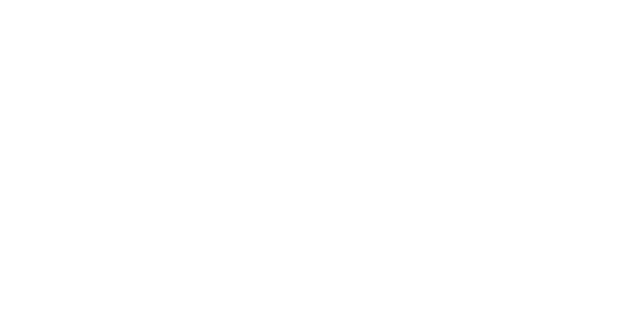
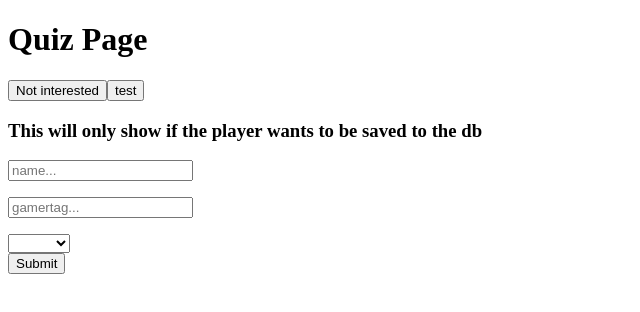
Before and after one commit to Mvcampbell3/stardew, an Angular app in the folder client/: page /quiz in a window 1280 px wide. Before the commit this address led to /. Shown: the top 312 px of the page, without its empty margins (0-640 px from the left). Built offline with nearby package versions, Linux system fonts and the light colour scheme.

Commit message:
ngmodel for new player that wants to be saved to db

```diff
--- a/client/src/app/app-routing.module.ts
+++ b/client/src/app/app-routing.module.ts
@@ -1,8 +1,13 @@
 import { NgModule } from '@angular/core';
 import { Routes, RouterModule } from '@angular/router';
+import { LandingComponent } from './landing/landing.component';
+import { QuizComponent } from './quiz/quiz.component';
 
 
-const routes: Routes = [];
+const routes: Routes = [
+  { path: '', component: LandingComponent },
+  { path: 'quiz', component: QuizComponent }
+];
 
 @NgModule({
   imports: [RouterModule.forRoot(routes)],
--- a/client/src/app/app.component.html
+++ b/client/src/app/app.component.html
@@ -8,4 +8,5 @@
 <!-- * * * * * * * * * * * * * * * * * * * * * * * * * * * * * * * -->
 
 
+
 <router-outlet></router-outlet>
--- /dev/null
+++ b/client/src/app/landing/landing.component.html
@@ -0,0 +1,8 @@
+<div class="container">
+  <div class="main-box">
+    <h1>Stardew Match Maker</h1>
+    <div class="link-holder">
+      <a routerLink='/quiz'>Quiz</a>
+    </div>
+  </div>
+</div>
--- /dev/null
+++ b/client/src/app/landing/landing.component.ts
@@ -0,0 +1,15 @@
+import { Component, OnInit } from '@angular/core';
+
+@Component({
+  selector: 'app-landing',
+  templateUrl: './landing.component.html',
+  styleUrls: ['./landing.component.scss']
+})
+export class LandingComponent implements OnInit {
+
+  constructor() { }
+
+  ngOnInit() {
+  }
+
+}
--- /dev/null
+++ b/client/src/app/player.ts
@@ -0,0 +1,8 @@
+export class Player {
+
+  constructor(
+    public name:string,
+    public gamertag: string,
+    public platform: string
+  ) {}
+}
--- /dev/null
+++ b/client/src/app/quiz/quiz.component.html
@@ -0,0 +1,35 @@
+<div class="container">
+  <div class="main-box">
+    <h1>Quiz Page</h1>
+  </div>
+
+  <div class="player-db">
+    <button (click)='changeDBplayer()'>{{newDBPlayer ? "Not interested": "Add Me to DB"}}</button>
+    <button (click)='testme()'>test</button>
+  </div>
+
+  <div class="playerInfo" *ngIf='newDBPlayer'>
+    <div class='player-form'>
+      <h3>This will only show if the player wants to be saved to the db</h3>
+
+      <div class="input-group">
+        <input type="text" name='name' [(ngModel)]='player.name' placeholder="name...">
+        <p>{{player.name}}</p>
+      </div>
+
+      <div class="input-group">
+        <input type="text" name='gamertag' [(ngModel)]='player.gamertag' placeholder="gamertag...">
+        <p>{{player.gamertag}}</p>
+      </div>
+
+      <select name="platform" [(ngModel)]='player.platform'>
+        <option *ngFor='let system of systems'>{{system}}</option>
+      </select>
+
+      <div class="input-group">
+        <button class="subBtn btn" (click)='submitPlayer()'>Submit</button>
+      </div>
+    </div>
+
+  </div>
+</div>
--- /dev/null
+++ b/client/src/app/quiz/quiz.component.ts
@@ -0,0 +1,35 @@
+import { Component, OnInit } from '@angular/core';
+import { Player } from '../player';
+
+
+@Component({
+  selector: 'app-quiz',
+  templateUrl: './quiz.component.html',
+  styleUrls: ['./quiz.component.scss']
+})
+export class QuizComponent implements OnInit {
+
+  newDBPlayer: boolean = true;
+  initLoad: boolean = true;
+  player: Player = { name: '', gamertag: '', platform: '' };
+  systems: string[] = ['PS4', 'Steam', 'Xbox', 'Switch']
+
+
+  constructor() { }
+
+  ngOnInit() {
+  }
+
+  changeDBplayer() {
+    console.log('changing player')
+    this.newDBPlayer = !this.newDBPlayer;
+  }
+
+  testme() {
+    console.log(this.player)
+  }
+
+  submitPlayer() {
+    console.log(this.player)
+  }
+}
```
Also changed, not shown: client/src/app/app.module.ts (+8 -2 lines), client/src/app/landing/landing.component.scss (added), client/src/app/quiz/quiz.component.scss (added), 2 other files (tests, documents, lock files or other folders).
